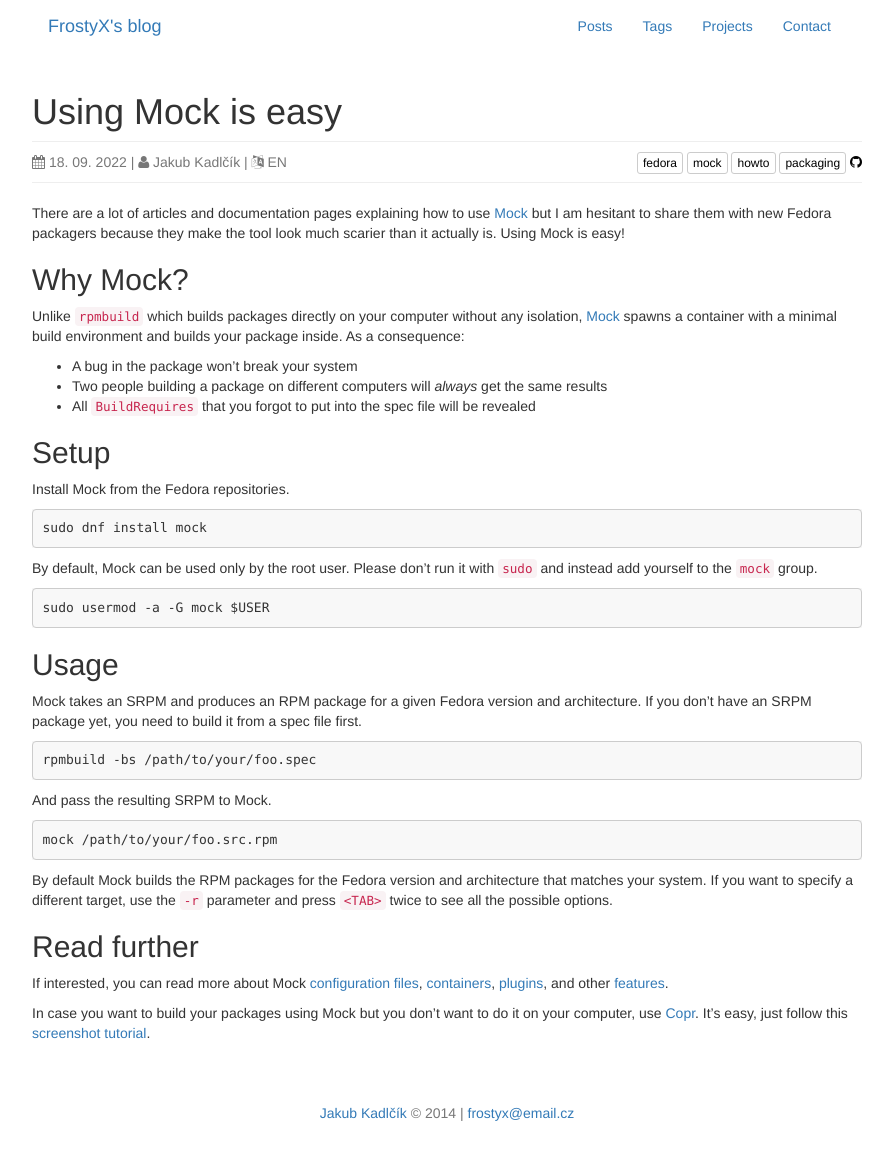
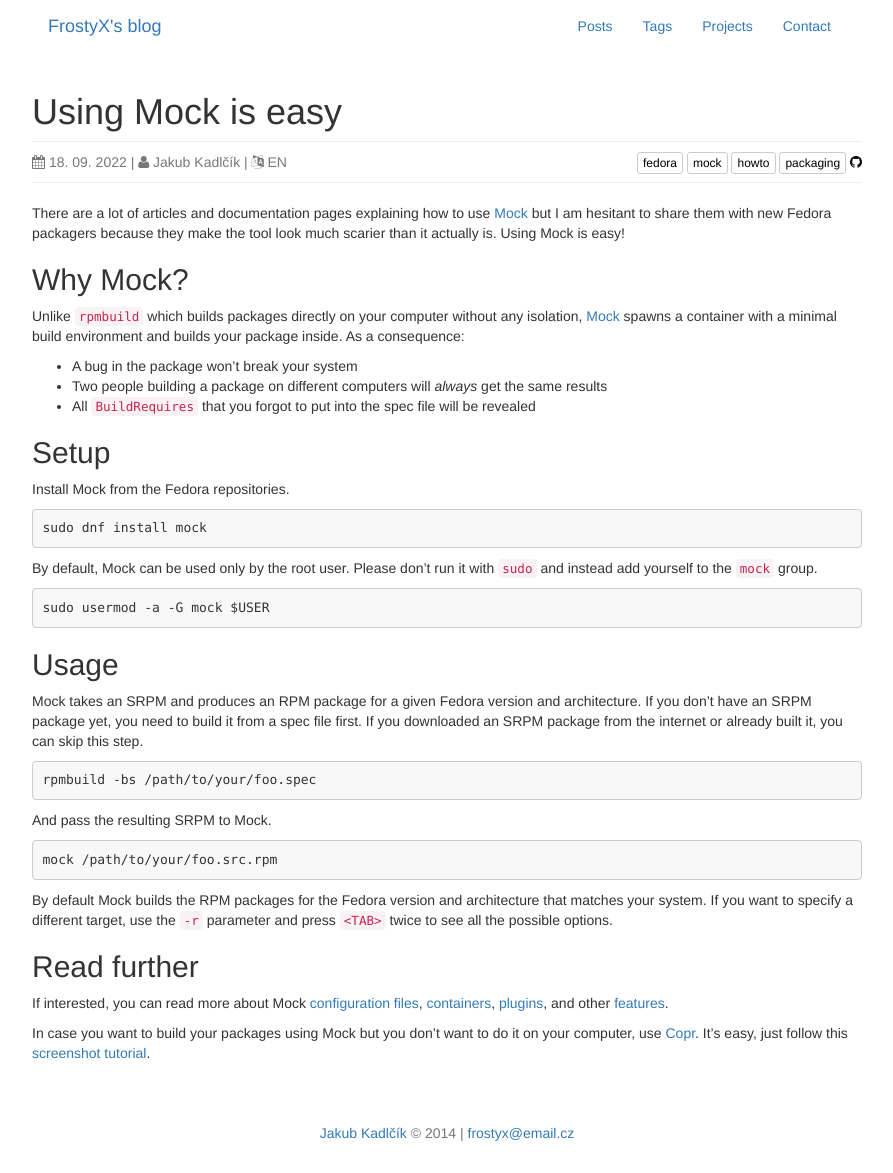
Before and after one commit to FrostyX/frostyx.github.io, a Jekyll site: the page built from _posts/2022-09-18-using-mock-is-easy.md, in a window 1280 px wide. Shown: the whole page, without its empty margins (193-1086 px from the left). Built offline with Jekyll 4.4.1, drawn with Linux system fonts in a browser that asks for light colours; nearby versions of some CDN libraries; comment, search, counter and statistics services are not loaded.

Commit message:
Make it clear that rpmbuild -bs is optional

````diff
--- a/_posts/2022-09-18-using-mock-is-easy.md
+++ b/_posts/2022-09-18-using-mock-is-easy.md
@@ -43,7 +43,10 @@
 
 Mock takes an SRPM and produces an RPM package for a given Fedora
 version and architecture. If you don't have an SRPM package yet, you
-need to build it from a spec file first.
+need to build it from a spec file first. If you downloaded an SRPM
+package from the internet or already built it, you can skip this
+step.
+
 
 ```
 rpmbuild -bs /path/to/your/foo.spec
````
